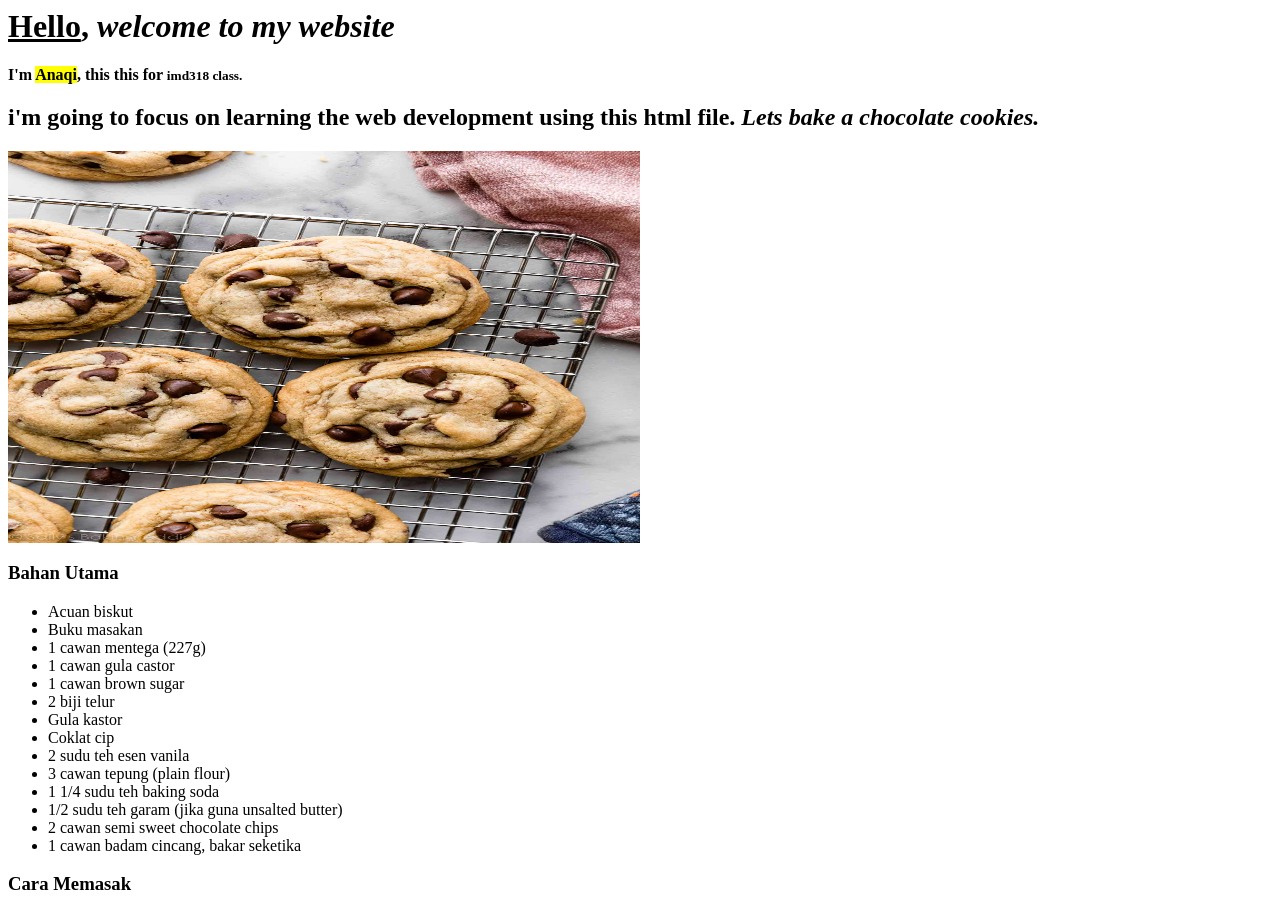
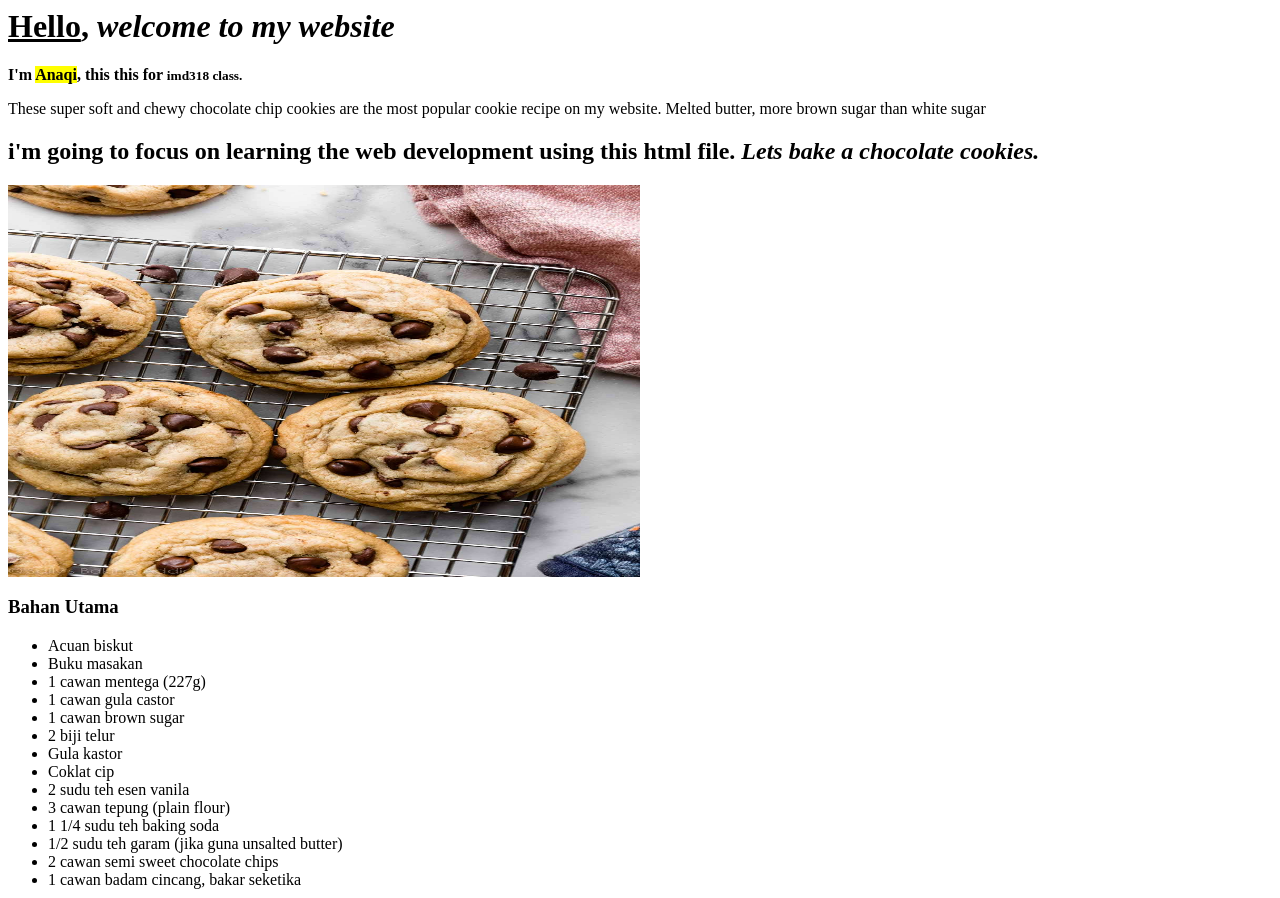
Before and after one commit to ayerterjun/1105AIMD318, a plain HTML site: page index.html in a window 1280 px wide. Shown: the top 898 px of the page. Drawn offline with Linux system fonts and the light colour scheme.

Commit message:
Update index.html

```diff
--- a/index.html
+++ b/index.html
@@ -9,7 +9,7 @@
 <h1><u>Hello</u>, <i>welcome to my website</i></h1>
 
 	<b>I'm <mark>Anaqi</mark>, this this for <small>imd318 class.</small></b>
-
+<p> These super soft and chewy chocolate chip cookies are the most popular cookie recipe on my website. Melted butter, more brown sugar than white sugar</p>
 <h2><strong>i'm going to focus on learning the web development using this html file. <em>Lets bake a chocolate cookies.</em> </strong></h2>
 
 <!-- this is the picture space-->
@@ -66,4 +66,5 @@
 </table>
 
 </body>
+
 </html>
```
